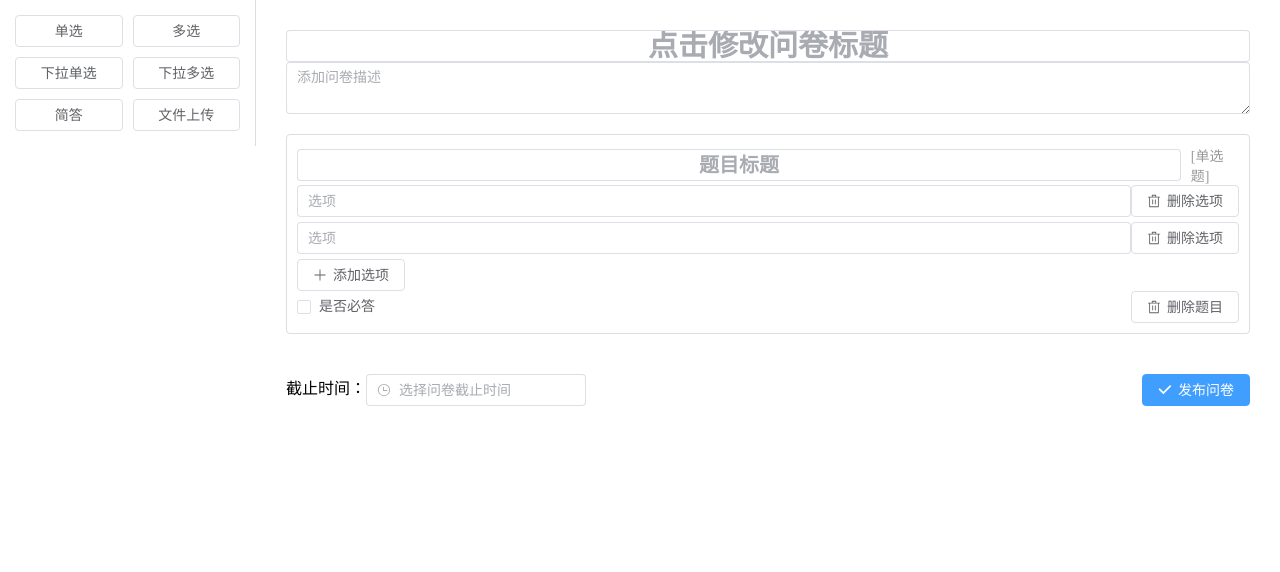
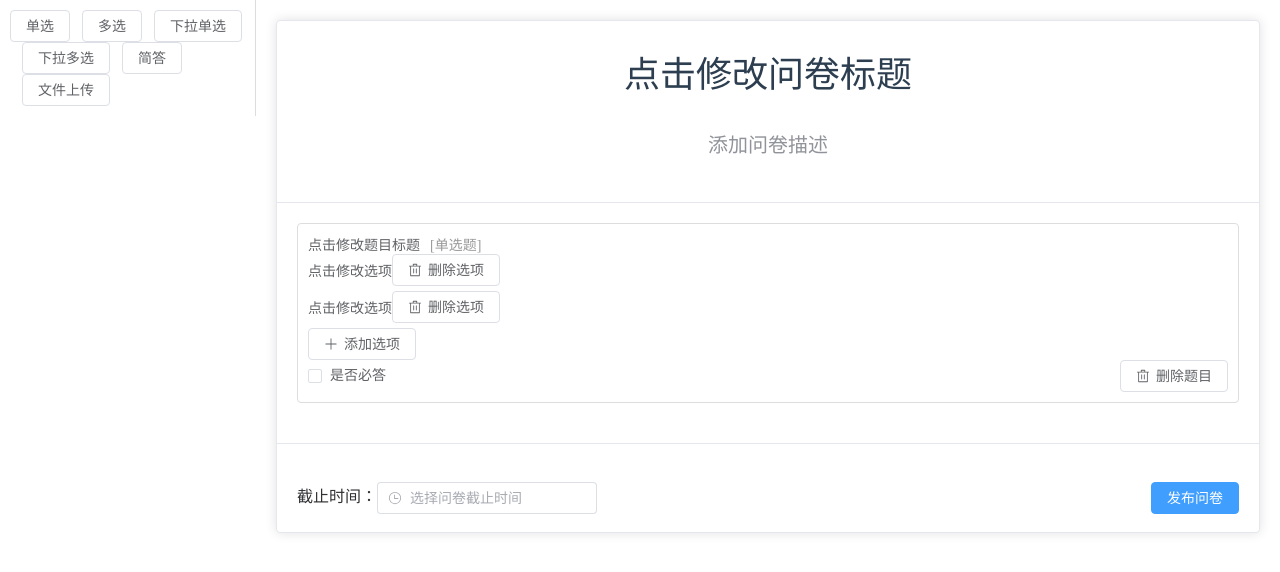
Before and after one commit to PwwwLe/EasySurvey-frontend, a Vue app: page /createQuestionnaire in a window 1280 px wide. Both pictures are taken after a click on the button "单选". Shown: the top 572 px of the page. Built offline with nearby package versions, Linux system fonts and the light colour scheme.

Commit message:
半成品：添加显示编辑功能

```diff
--- a/src/components/question.vue
+++ b/src/components/question.vue
@@ -1,7 +1,7 @@
 <script setup>
-import { ref, defineProps, defineEmits, watch } from 'vue';
-import { ElInput, ElButton, ElCheckbox } from 'element-plus';
-import { Delete, Plus } from '@element-plus/icons-vue';
+import {ref, defineProps, defineEmits, watch, nextTick} from 'vue';
+import {ElInput, ElButton, ElCheckbox} from 'element-plus';
+import {Delete, Plus} from '@element-plus/icons-vue';
 
 const props = defineProps({
   question: Object,
@@ -10,26 +10,25 @@ const props = defineProps({
 
 const emits = defineEmits(['update-question', 'delete-question', 'toggle-editing']);
 
-const localQuestion = ref({ ...props.question });
+const localQuestion = ref({...props.question});
 
 watch(() => props.question, (newQuestion) => {
-  localQuestion.value = { ...newQuestion };
-}, { deep: true });
+  localQuestion.value = {...newQuestion};
+}, {deep: true});
 
 const updateOption = (index, event) => {
-  // console.log(event);
   localQuestion.value.options[index].text = event;
   emits('update-question', localQuestion.value);
 };
 
 const addOption = () => {
-  localQuestion.value.options.push({ text: '', line_num: localQuestion.value.options.length + 1 });
+  localQuestion.value.options.push({text: '', line_num: localQuestion.value.options.length + 1});
   emits('update-question', localQuestion.value);
 };
 
 const removeOption = (index) => {
   localQuestion.value.options.splice(index, 1);
-  localQuestion.value.options.forEach((option,i) =>{
+  localQuestion.value.options.forEach((option, i) => {
     option.line_num = i + 1;
   });
   emits('update-question', localQuestion.value);
@@ -39,8 +38,14 @@ const deleteQuestion = () => {
   emits('delete-question');
 };
 
-const toggleEditing = () => {
+const toggleEditing = async () => {
   emits('toggle-editing');
+  await nextTick();
+  const input = document.querySelector('.title-input .el-input__inner');
+  if (input) {
+    input.focus();
+    input.select();
+  }
 };
 
 const updateTitle = (value) => {
@@ -57,7 +62,7 @@ const getQuestionTypeLabel = (type) => {
     case 'dropdown-single':
       return '[下拉单选题]';
     case 'dropdown-multiple':
-      return '[下拉多选题]'
+      return '[下拉多选题]';
     case 'short-answer':
       return '[简答题]';
     case 'document':
@@ -66,54 +71,106 @@ const getQuestionTypeLabel = (type) => {
       return '';
   }
 };
+
+// 处理编辑逻辑
+const isEditingQuestionTitle = ref(false);
+const questionTitleInputRef = ref(null);
+
+const editQuestionTitle = async () => {
+  isEditingQuestionTitle.value = true;
+  await nextTick();
+  questionTitleInputRef.value.focus();
+  questionTitleInputRef.value.select();
+};
+
+const saveQuestionTitle = () => {
+  isEditingQuestionTitle.value = false;
+};
+
+const isEditingOptions = ref([]);
+const optionInputRefs = ref([]);
+
+const editOption = async (index) => {
+  isEditingOptions.value[index] = true;
+  await nextTick();
+  optionInputRefs.value[index].focus();
+  optionInputRefs.value[index].select();
+};
+
+const saveOption = (index) => {
+  isEditingOptions.value[index] = false;
+};
+
 </script>
 
 <template>
   <div class="question-component" :class="{ 'editing': props.isEditing }" @click="toggleEditing">
     <div class="question-title">
+      <div @click="editQuestionTitle" v-if="!isEditingQuestionTitle" class="editable-text">
+        <el-text>{{
+            localQuestion.title || '点击修改题目标题'
+          }}
+        </el-text>
+      </div>
       <el-input
-        v-model="localQuestion.title"
-        placeholder="题目标题"
-        @input="updateTitle"
-        class="title-input"
+          v-model="localQuestion.title"
+          v-if="isEditingQuestionTitle"
+          placeholder="题目标题"
+          @blur="saveQuestionTitle"
+          class="title-input"
+          ref="questionTitleInputRef"
       />
       <div class="question-type">
-        <span >{{ getQuestionTypeLabel(localQuestion.type) }}</span>
+        <span>{{ getQuestionTypeLabel(localQuestion.type) }}</span>
       </div>
     </div>
     <div v-if="localQuestion.type === 'single-choice'">
       <div v-for="(option, index) in localQuestion.options" :key="index" class="option">
-        <el-input v-model="localQuestion.options[index].text" placeholder="选项" @input="updateOption(index, $event)" />
+        <div class="option-text">
+          <div @click="editOption(index)" v-if="!isEditingOptions[index]" class="editable-text">
+            <el-text>{{ option.text || '点击修改选项' }}</el-text>
+          </div>
+          <el-input
+              v-model="localQuestion.options[index].text"
+              v-if="isEditingOptions[index]"
+              placeholder="选项"
+              @blur="saveOption(index)"
+              ref="el => optionInputRefs.value[index] = el"
+              @input="updateOption(index, $event)"
+          />
+        </div>
         <el-button :icon="Delete" @click="removeOption(index)">删除选项</el-button>
       </div>
       <el-button :icon="Plus" @click="addOption">添加选项</el-button>
     </div>
     <div v-if="localQuestion.type === 'multiple-choice'">
       <div v-for="(option, index) in localQuestion.options" :key="index" class="option">
-        <el-input v-model="localQuestion.options[index].text" placeholder="选项" @input="updateOption(index, $event)" />
+        <el-input v-model="localQuestion.options[index].text" placeholder="选项" @input="updateOption(index, $event)"/>
         <el-button :icon="Delete" @click="removeOption(index)">删除选项</el-button>
       </div>
       <el-button :icon="Plus" @click="addOption">添加选项</el-button>
     </div>
     <div v-if="localQuestion.type === 'short-answer'">
-      <el-input type="textarea" placeholder="这是一个简答题" disabled />
+      <el-input type="textarea" placeholder="这是一个简答题" disabled/>
     </div>
     <div v-if="localQuestion.type === 'dropdown-single'">
       <div v-for="(option, index) in localQuestion.options" :key="index" class="option">
-        <el-input v-model="localQuestion.options[index].text" placeholder="选项" @input="updateOption(index, $event)" />
+        <el-input v-model="localQuestion.options[index].text" placeholder="选项" @input="updateOption(index, $event)"/>
         <el-button :icon="Delete" @click="removeOption(index)">删除选项</el-button>
       </div>
       <el-button :icon="Plus" @click="addOption">添加选项</el-button>
     </div>
     <div v-if="localQuestion.type === 'dropdown-multiple'">
       <div v-for="(option, index) in localQuestion.options" :key="index" class="option">
-        <el-input v-model="localQuestion.options[index].text" placeholder="选项" @input="updateOption(index, $event)" />
+        <el-input v-model="localQuestion.options[index].text" placeholder="选项" @input="updateOption(index, $event)"/>
         <el-button :icon="Delete" @click="removeOption(index)">删除选项</el-button>
       </div>
       <el-button :icon="Plus" @click="addOption">添加选项</el-button>
     </div>
     <div class="footer">
-      <el-checkbox v-model="localQuestion.required" @change="() => emits('update-question', localQuestion.value)">是否必答</el-checkbox>
+      <el-checkbox v-model="localQuestion.required" @change="() => emits('update-question', localQuestion.value)">
+        是否必答
+      </el-checkbox>
       <el-button :icon="Delete" @click="deleteQuestion">删除题目</el-button>
     </div>
   </div>
@@ -126,27 +183,33 @@ const getQuestionTypeLabel = (type) => {
   border: 1px solid #ddd;
   border-radius: 4px;
   cursor: pointer;
+
   .footer {
     display: flex;
     justify-content: space-between;
   }
 }
+
 .option {
   display: flex;
   align-items: center;
   margin-bottom: 5px;
 }
+
 .editing {
   background-color: #d8d5d5;
 }
+
 .question-title {
   display: flex;
   align-items: center;
+
   ::v-deep(.title-input .el-input__inner) {
     font-weight: bold;
     color: #777373;
-    font-size: 20px
+    font-size: 20px;
   }
+
   .question-type {
     margin-left: 10px;
     color: #999;
--- a/src/views/admin/createQuestionnaire.vue
+++ b/src/views/admin/createQuestionnaire.vue
@@ -1,53 +1,10 @@
-<template>
-  <el-container style="height: 100vh;">
-    <el-aside width="20%">
-      <div class="left-panel">
-        <el-button @click="addQuestion('single-choice')">单选</el-button>
-        <el-button @click="addQuestion('multiple-choice')">多选</el-button>
-        <el-button @click="addQuestion('dropdown-single')">下拉单选</el-button>
-        <el-button @click="addQuestion('dropdown-multiple')">下拉多选</el-button>
-        <el-button @click="addQuestion('short-answer')">简答</el-button>
-        <el-button @click="addQuestion('document')">文件上传</el-button>
-      </div>
-    </el-aside>
-    <el-main>
-      <el-scrollbar>
-        <div class="right-panel">
-          <div class="questionnaire-header">
-            <el-input v-model="surveyData.title" placeholder="点击修改问卷标题" class="title-input" />
-            <el-input type="textarea" v-model="surveyData.description" placeholder="添加问卷描述" />
-          </div>
-          <div class="questionnaire-body">
-            <question
-              v-for="(question, index) in surveyData.questions"
-              :key="index"
-              :question="question"
-              :isEditing="question.isEditing"
-              @update-question="updateQuestion(index, $event)"
-              @delete-question="deleteQuestion(index)"
-              @toggle-editing="toggleEditing(index)"
-            />
-          </div>
-          <div class="questionnaire-footer">
-            <div>
-                <span>截止时间：</span>
-                <el-date-picker v-model="surveyData.end_time" type="datetime" placeholder="选择问卷截止时间" />
-            </div>
-            <el-button :icon="Select" type="primary" @click="submitSurvey">发布问卷</el-button>
-          </div>
-        </div>
-      </el-scrollbar>
-    </el-main>
-  </el-container>
-</template>
-
 <script setup>
-import { ref } from 'vue';
-import { ElButton, ElInput, ElDatePicker, ElMessage, ElScrollbar } from 'element-plus';
+import {ref, nextTick} from 'vue';
+import {ElButton, ElInput, ElDatePicker, ElMessage} from 'element-plus';
 import {Select} from '@element-plus/icons-vue'
 import axios from 'axios';
 import question from '@/components/question.vue';
-import { useRouter } from 'vue-router'
+import {useRouter} from 'vue-router'
 
 const router = useRouter();
 const surveyData = ref({
@@ -72,8 +29,8 @@ const addQuestion = (type) => {
   };
 
   if (type === 'multiple-choice' || type === 'dropdown-single' || type === 'dropdown-multiple' || type === 'single-choice' || type === 'single-choice') {
-    newQuestion.options.push({ text: '', line_num: 1 });
-    newQuestion.options.push({ text: '', line_num: 2 });
+    newQuestion.options.push({text: '', line_num: 1});
+    newQuestion.options.push({text: '', line_num: 2});
   }
 
   surveyData.value.questions.push(newQuestion);
@@ -101,14 +58,13 @@ const toggleEditing = (index) => {
 };
 
 const submitSurvey = async () => {
-  if (surveyData.title) {
+  if (!surveyData.value.title) {
     ElMessage({
       message: '请填写问卷标题',
       type: 'warning',
       plain: true,
     })
-  }
-  else {
+  } else {
     try {
       const surveyResponse = await axios.post('/api/surveys', {
         title: surveyData.value.title,
@@ -152,27 +108,129 @@ const submitSurvey = async () => {
       ElMessage.error('发布问卷时出错，请重试');
     }
   }
+};
 
+// 处理编辑事件
+const isEditingTitle = ref(false);
+const isEditingDescription = ref(false);
+const titleInputRef = ref(null);
+const descriptionInputRef = ref(null);
+
+const editTitle = async () => {
+  isEditingTitle.value = true;
+  await nextTick();
+  titleInputRef.value.focus();
+  titleInputRef.value.select();
+};
+
+const saveTitle = () => {
+  isEditingTitle.value = false;
+};
+
+const editDescription = async () => {
+  isEditingDescription.value = true;
+  await nextTick();
+  descriptionInputRef.value.focus();
+  descriptionInputRef.value.select();
+};
+
+const saveDescription = () => {
+  isEditingDescription.value = false;
 };
 </script>
 
-<style scoped>
+<template>
+  <el-container style="height: 100vh;">
+    <!-- 题目选择 -->
+    <el-aside width="20%">
+      <div class="left-panel">
+        <el-button @click="addQuestion('single-choice')">单选</el-button>
+        <el-button @click="addQuestion('multiple-choice')">多选</el-button>
+        <el-button @click="addQuestion('dropdown-single')">下拉单选</el-button>
+        <el-button @click="addQuestion('dropdown-multiple')">下拉多选</el-button>
+        <el-button @click="addQuestion('short-answer')">简答</el-button>
+        <el-button @click="addQuestion('document')">文件上传</el-button>
+      </div>
+    </el-aside>
+    <!-- 问卷内容 -->
+    <el-main>
+      <el-card>
+        <template #header>
+          <div class="questionnaire-header">
+            <!-- 修改标题 -->
+            <div @click="editTitle" v-if="!isEditingTitle" class="editable-text">
+              <el-text style="font-size: 36px;
+                  text-align: center;
+                  display: block;
+                  color: #2c3e50;
+                  margin-bottom: 20px">{{
+                  surveyData.title || '点击修改问卷标题'
+                }}
+              </el-text>
+            </div>
+            <el-input
+                v-model="surveyData.title"
+                v-if="isEditingTitle"
+                placeholder="点击修改问卷标题"
+                @blur="saveTitle"
+                class="title-input"
+                ref="titleInputRef"
+                style="font-size: 36px;
+                  text-align: center;
+                  display: block;
+                  color: #2c3e50;
+                  margin-bottom: 20px"
+            />
+            <!-- 修改描述 -->
+            <div @click="editDescription" v-if="!isEditingDescription" class="editable-text">
+              <el-text type="info" style="font-size: 20px; text-align: center; display: block;">
+                {{ surveyData.description || '添加问卷描述' }}
+              </el-text>
+            </div>
+            <el-input
+                type="textarea"
+                v-model="surveyData.description"
+                v-if="isEditingDescription"
+                placeholder="添加问卷描述"
+                @blur="saveDescription"
+                ref="descriptionInputRef"
+                style="font-size: 20px; text-align: center; display: block;"
+            />
+          </div>
+        </template>
+        <div class="questionnaire-body">
+          <question
+              v-for="(question, index) in surveyData.questions"
+              :key="index"
+              :question="question"
+              :isEditing="question.isEditing"
+              @update-question="updateQuestion(index, $event)"
+              @delete-question="deleteQuestion(index)"
+              @toggle-editing="toggleEditing(index)"
+          />
+        </div>
+
+        <template #footer>
+          <div class="questionnaire-footer">
+            <div>
+              <span>截止时间：</span>
+              <el-date-picker v-model="surveyData.end_time" type="datetime" placeholder="选择问卷截止时间"/>
+            </div>
+            <el-button type="primary" @click="submitSurvey">发布问卷</el-button>
+          </div>
+        </template>
+      </el-card>
+    </el-main>
+  </el-container>
+</template>
+
+<style lang="less" scoped>
 .left-panel {
   display: flex;
   flex-wrap: wrap;
   align-items: flex-start;
   padding: 10px;
   border-right: 1px solid #ddd;
-
-}
-
-.left-panel .el-button {
-  flex: 0 0 calc(50% - 10px);
-  margin: 5px;
-}
-
-.right-panel {
-  padding: 10px;
 }
 
 .questionnaire-header {
@@ -197,4 +255,20 @@ const submitSurvey = async () => {
   justify-content: space-between;
   align-items: center;
 }
+
+.editable-text {
+  cursor: pointer;
+  padding: 5px;
+  border: 1px solid transparent;
+  border-radius: 4px;
+  transition: border-color 0.3s;
+}
+
+.el-input[type="textarea"] {
+  resize: none;
+}
+
+.editable-text:hover {
+  border-color: #dcdfe6;
+}
 </style>
```
